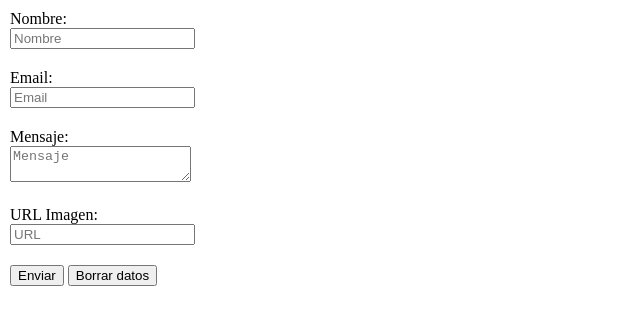
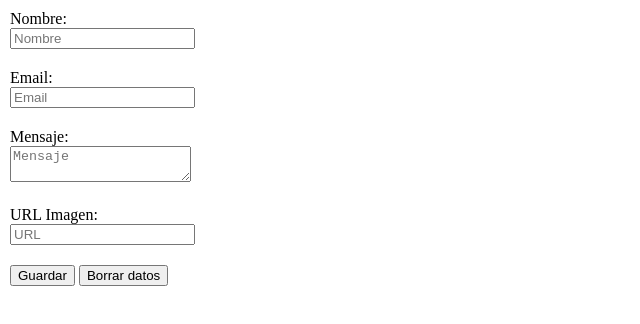
Before and after one commit to MrCamoga/TheBridge-LocalStorage, a plain HTML site: page index.html in a window 1280 px wide. Shown: the full height of the page, 0-640 px from the left. Drawn offline with Linux system fonts and the light colour scheme.

Commit message:
Changed submit button name

```diff
--- a/index.html
+++ b/index.html
@@ -27,7 +27,7 @@
                 <input type="url" id="url" name="url" placeholder="URL">
             </div>
             <div>
-                <input type="submit" value="Enviar">
+                <input type="submit" value="Guardar">
                 <input type="reset" value="Borrar datos">
             </div>
         </form>
```
